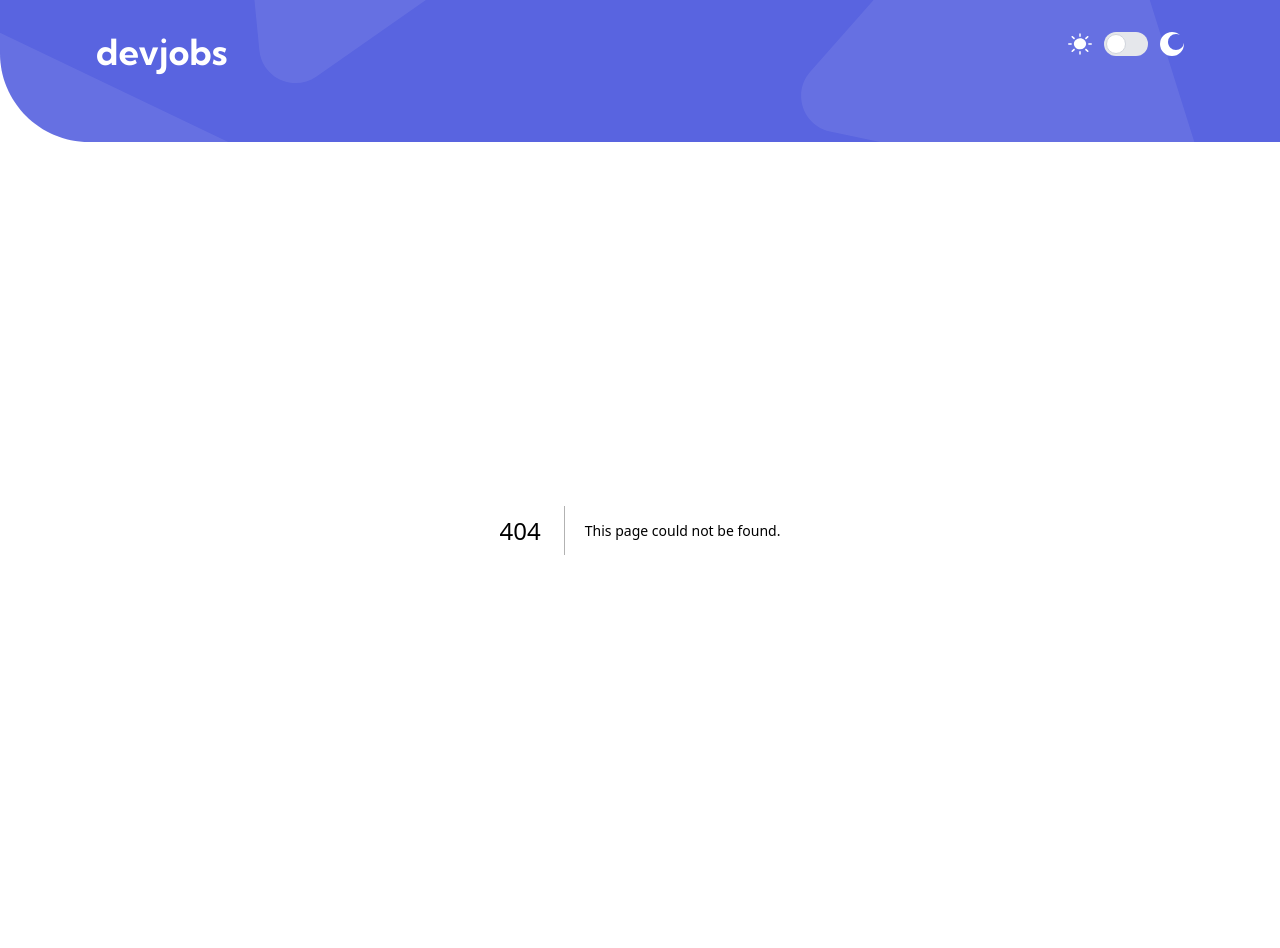
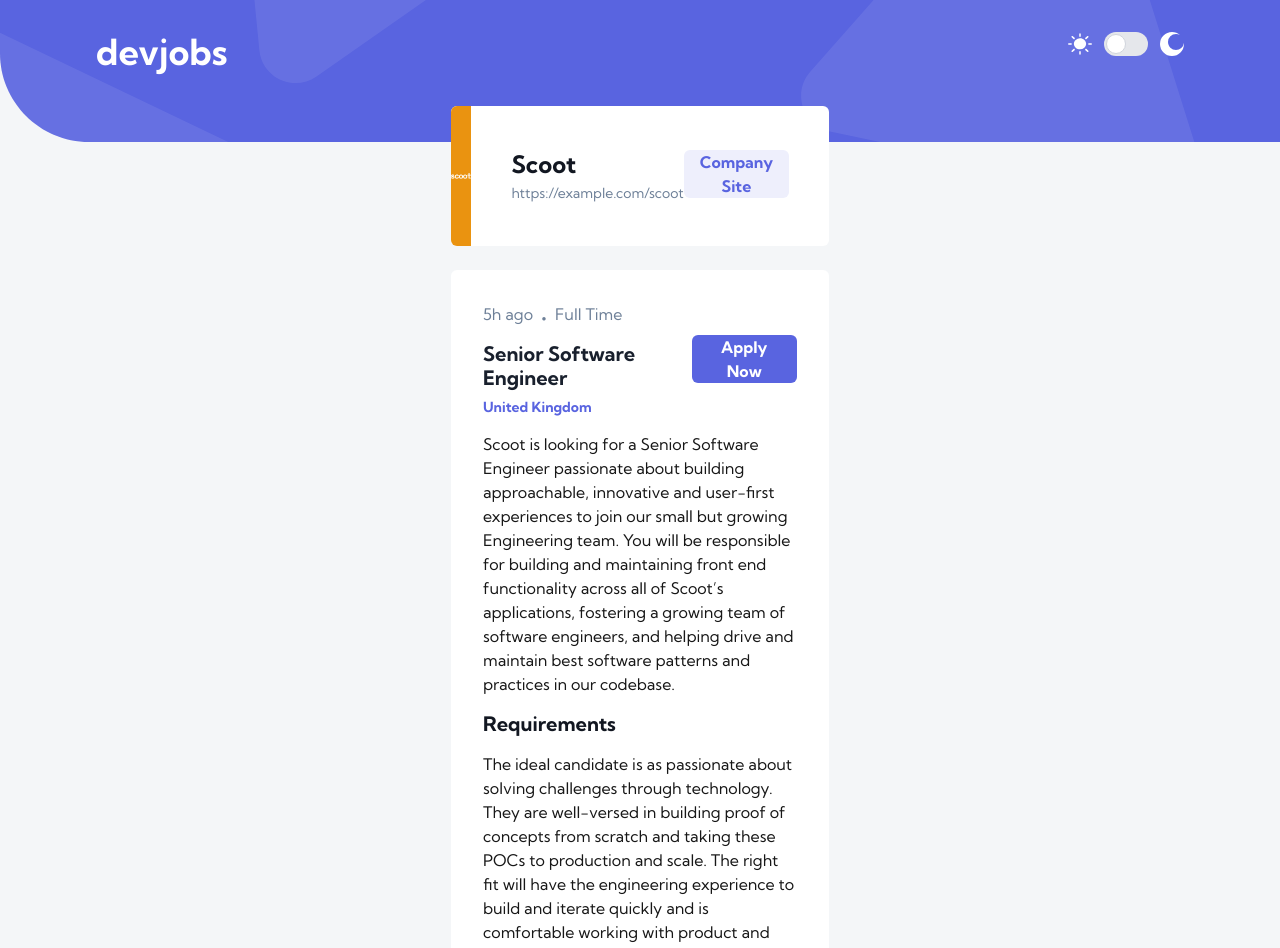
Before and after one commit to kurniawan26/devjobs-web-app, a Next.js app: page /company/1 in a window 1280 px wide. Before the commit this address had no page. Shown: the top 948 px of the page. Built offline with nearby package versions, Linux system fonts and the light colour scheme.

Commit message:
Add Company page component to display company details and job information

```diff
--- /dev/null
+++ b/src/app/company/[id]/page.tsx
@@ -0,0 +1,75 @@
+import dataJson from '@/data/data.json'
+import Image from 'next/image'
+
+
+export default async function Page({
+  params,
+}: {
+  params: Promise<{ slug: string, id: string }>
+}) {
+  const { id } = await params
+  const post = dataJson.find((post) => post.id === parseInt(id))
+  if (!post) {
+    return <div>Post not found</div>
+  }
+
+  return (
+    <div className='min-md:px-[355px] -mt-6'>
+      <div className="flex items-center justify-between overflow-hidden bg-white border-gray-300 rounded-md dark:bg-midnight dark:border-midnight">
+        <div className="h-[140px] w-[140px] flex justify-center items-center" style={{ backgroundColor: post.logoBackground }}>
+          <Image src={`/${post.logo}`} alt="logo" width={64} height={64} />
+        </div>
+
+        <div className="flex justify-between w-full p-10">
+          <div className="flex flex-col gap-1">
+            <h2 className='font-bold text-midnight'>{post.company}</h2>
+            <p className='text-sm text-dark-gray'>{post.website}</p>
+          </div>
+          <button className="text-violet bg-[#eeeffc] font-bold px-4 h-[48px] rounded-md">
+            Company Site
+          </button>
+        </div>
+      </div>
+
+      <div className="flex flex-col gap-4 p-8 mt-6 bg-white border-gray-300 rounded-md dark:bg-midnight dark:border-midnight">
+        <div className="flex items-center justify-between">
+          <div className="flex flex-col gap-2">
+            <div className="flex gap-2 text-dark-gray">
+              <p className='text-dark-gray'>{post.postedAt}</p>
+              <span className="text-2xl">&bull;</span>
+              <p className='text-dark-gray'>{post.contract}</p>
+            </div>
+            <h3 className="font-bold text-very-dark-blue dark:text-white">
+              {post.position}
+            </h3>
+            <h4 className="font-bold text-violet">
+              {post.location}
+            </h4>
+          </div>
+
+          <button className="text-white bg-violet font-bold px-4 h-[48px] rounded-md">
+            Apply Now
+          </button>
+        </div>
+
+        <p className=''>{post.description}</p>
+
+        <h3 className='font-bold text-midnight'>Requirements</h3>
+        <p className=''>{post.requirements.content}</p>
+        <ul className='pl-6 list-disc marker:text-violet'>
+          {post.requirements.items.map((item, index) => (
+            <li key={index} className='text-dark-gray'>{item}</li>
+          ))}
+        </ul>
+
+        <h3 className='font-bold text-midnight'>What you will do</h3>
+        <p className=''>{post.role.content}</p>
+        <ul className='pl-6 list-disc marker:text-violet'>
+          {post.role.items.map((item, index) => (
+            <li key={index} className='text-dark-gray'>{item}</li>
+          ))}
+        </ul>
+      </div>
+    </div>
+  )
+}
```
